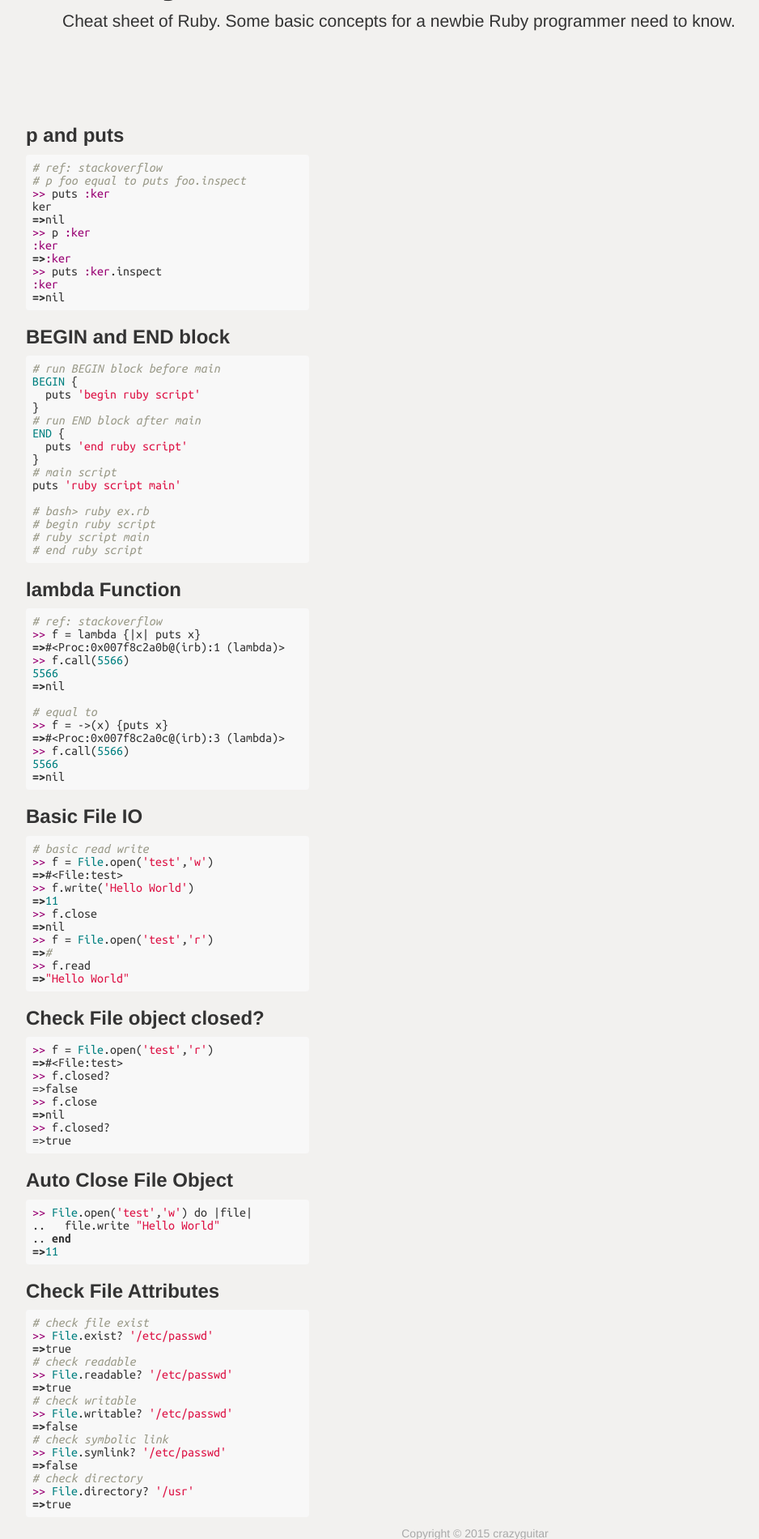
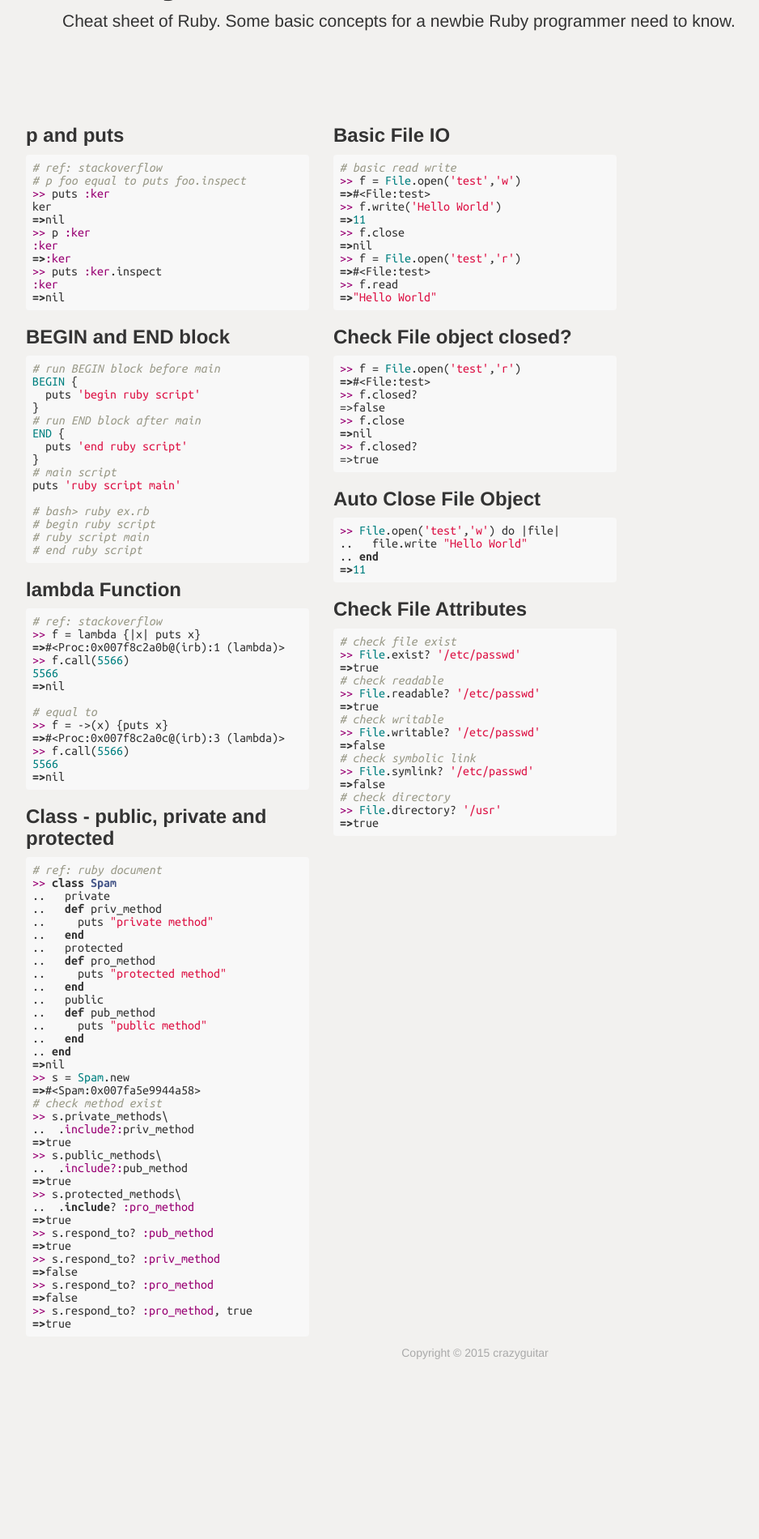
Before and after one commit to crazyguitar/cheatsheet, a Flask app: page /ruby-basic-adv-cs in a window 1280 px wide. Shown: the part 206-2106 px from the top of the page at 81% size, without its empty margins (53-991 px from the left). After the commit the page ends 1884 px from the top, so only its background shows below. Run offline with Flask 2, Linux system fonts and the light colour scheme; some libraries are stand-ins or nearby versions.

Commit message:
Add check public, protected and private method related note

```diff
--- a/server/templates/cheatsheet/ruby-basic-adv-cs.html
+++ b/server/templates/cheatsheet/ruby-basic-adv-cs.html
@@ -61,6 +61,49 @@ puts 'ruby script main'
 =&gt;nil
 </pre>
 
+<h3>Class - public, private and protected</h3>
+<pre class="code ruby">
+# ref: <a href="http://ruby-doc.org/core-2.2.3/Object.html#method-i-respond_to-3F">ruby document</a>
+&gt;&gt; class Spam
+..   private
+..   def priv_method
+..     puts "private method"
+..   end
+..   protected
+..   def pro_method
+..     puts "protected method"
+..   end
+..   public
+..   def pub_method
+..     puts "public method"
+..   end
+.. end
+=&gt;nil
+&gt;&gt; s = Spam.new
+=&gt;#&lt;Spam:0x007fa5e9944a58&gt;
+# check method exist
+&gt;&gt; s.private_methods\
+..  .include?:priv_method
+=&gt;true
+&gt;&gt; s.public_methods\
+..  .include?:pub_method
+=&gt;true
+&gt;&gt; s.protected_methods\
+..  .include? :pro_method
+=&gt;true
+&gt;&gt; s.respond_to? :pub_method
+=&gt;true
+&gt;&gt; s.respond_to? :priv_method
+=&gt;false
+&gt;&gt; s.respond_to? :pro_method
+=&gt;false
+&gt;&gt; s.respond_to? :pro_method, true
+=&gt;true
+</pre>
+
+</div>
+
+<div class="row col-md-4 col-xs-12">
 <h3>Basic File IO</h3>
 <pre class="code ruby">
 # basic read write
@@ -71,7 +114,7 @@ puts 'ruby script main'
 &gt;&gt; f.close
 =&gt;nil
 &gt;&gt; f = File.open('test','r')
-=&gt;#<File:test>
+=&gt;#&lt;File:test&gt;
 &gt;&gt; f.read
 =&gt;"Hello World"
 </pre>
```
